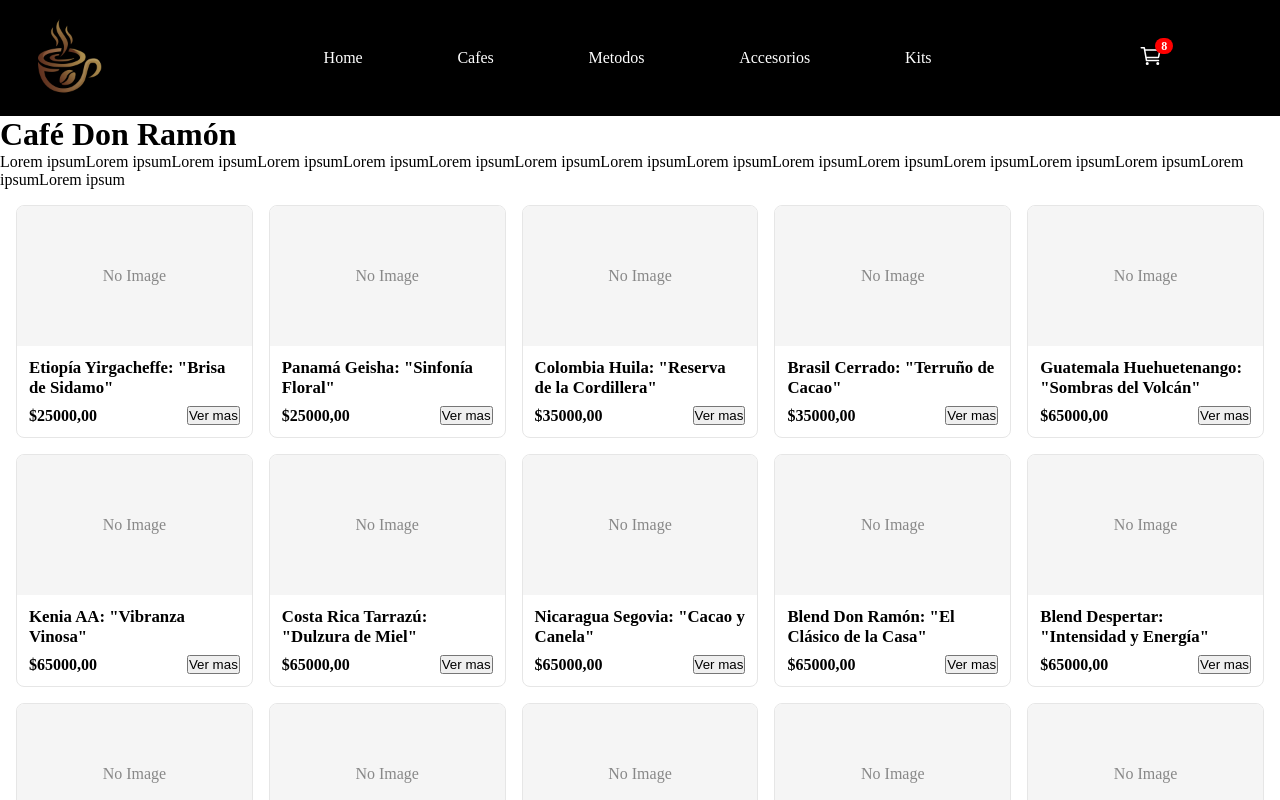
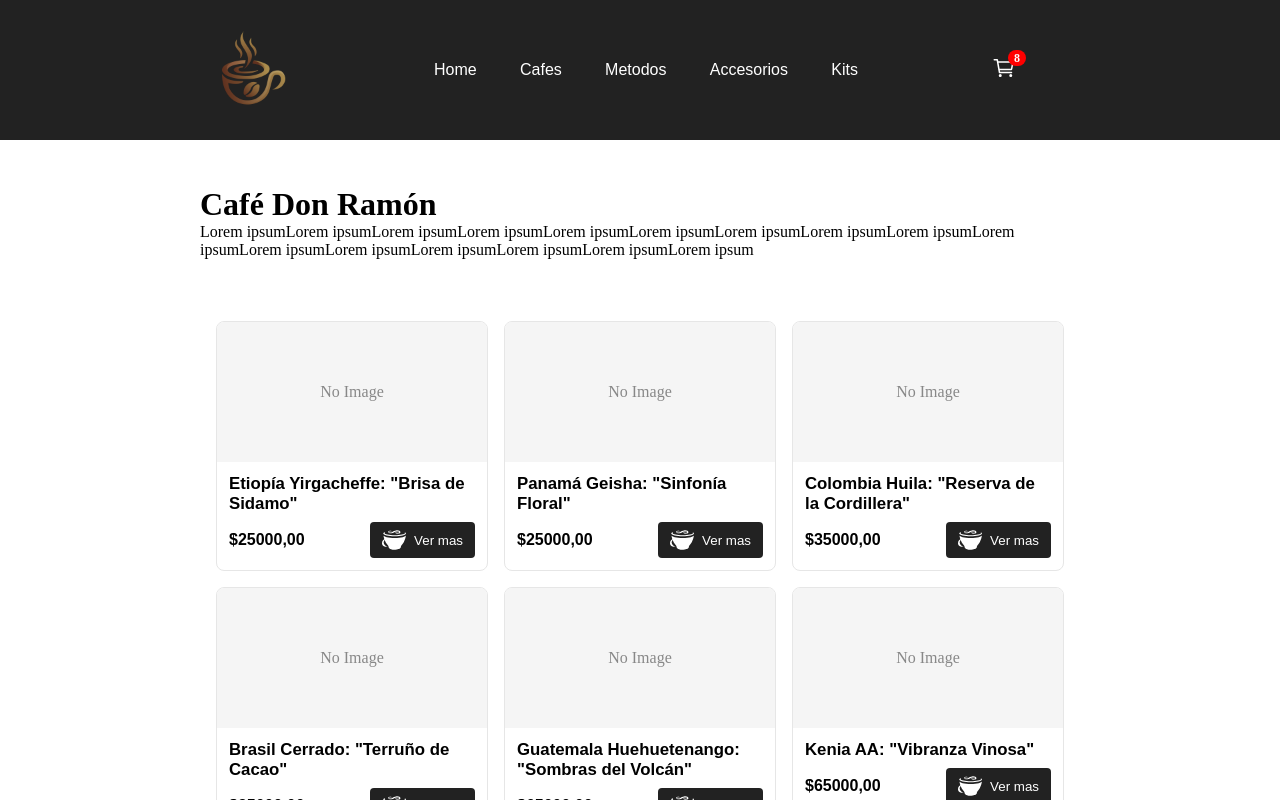
Before and after one commit to iTzTomitox/ProjCafeteria-ReactApp, a React (Vite) app: page / in a window 1280 px wide. Shown: the top 800 px of the page. Built offline with nearby package versions, Linux system fonts and the light colour scheme.

Commit message:
Hero Section CSS, Tipografia, Margenes

```diff
--- a/src/App.css
+++ b/src/App.css
@@ -1,30 +1,4 @@
-.nav-container {
-  background-color: black;
-  padding: 2rem;
-  display: flex;
-  justify-content: space-between;
-  align-items: center;
 
-  a {
-    color: white;
-    text-decoration: none;
-    font-family:"Montserrat";
-    }
-
-}
-
-.nav-cart{
-  display: flex;
-  align-items: center;
-  width: 10%;
-}
-
-.nav-secciones{
-  display: flex;
-  justify-content: space-between;
-  align-items: center;
-  width: 50%;
-}
 
 .cart{
   color: white;
@@ -34,3 +8,9 @@
   width: 24px;
   height: 24px;
 }
+
+.app-container {
+  display: flex;
+  flex-direction: column;
+  padding: 0px 200px;
+}
--- a/src/App.jsx
+++ b/src/App.jsx
@@ -12,6 +12,7 @@
   return (
     <>
       <NavBar />
+      <div className="app-container">
       <HeroSectionHomePage />
       <Routes>
         <Route path="/" element={<ItemListContainer/>} />
@@ -22,6 +23,7 @@
         <Route path="/kits" element={<div style={{padding:16}}><h2>Kits</h2></div>} />
         <Route path="*" element={<NotFound/>} />
       </Routes>
+      </div>
       <Footer/>
     </>
   )
--- /dev/null
+++ b/src/assets/css/HeroSection.css
@@ -0,0 +1,5 @@
+.hero-section {
+    display: flex;
+    flex-direction: column;
+    padding: 46px 0;
+}
--- a/src/assets/css/Item.css
+++ b/src/assets/css/Item.css
@@ -43,6 +43,7 @@
 .item-title{
   margin:0;
   font-size:1.05rem;
+  font-family: Poppins, sans-serif ;
 }
 
 
@@ -52,3 +53,20 @@
   align-items:center;
   font-weight:600;
 }
+
+.item-button{
+  background-color:#222;
+  color:#fff;
+  border:none;
+  padding:6px 12px;
+  border-radius:4px;
+  cursor:pointer;
+  transition:background-color 0.3s ease;
+  display: flex;
+  align-items: center;
+  gap:8px;
+}
+
+.item-price {
+    font-family: poppins, sans-serif;
+}
--- a/src/assets/css/NavBar.css
+++ b/src/assets/css/NavBar.css
@@ -1,13 +1,18 @@
 .logo {
     width: 100px;
     height: 100px;
+}
+
+nav {
+    background-color: #222;
+    color: #fff;
+    padding: 20px 200px;
 }
 
 .nav-container{
     display:flex;
     align-items:center;
     justify-content:space-between;
-    padding:8px 16px;
 }
 
 .nav-secciones{
@@ -43,6 +48,7 @@
     padding:8px 12px;
     color:#222;
     text-decoration:none;
+    background-color: #000000;
 }
 
 .dropdown-content a:hover{
@@ -70,3 +76,29 @@
     font-weight: 700;
     line-height: 1;
 }
+
+.nav-container {
+  display: flex;
+  justify-content: space-between;
+  align-items: center;
+
+  a {
+    color: white;
+    text-decoration: none;
+    font-family:"Poppins", sans-serif;
+    }
+
+}
+
+.nav-cart{
+  display: flex;
+  align-items: center;
+  width: 10%;
+}
+
+.nav-secciones{
+  display: flex;
+  justify-content: space-between;
+  align-items: center;
+  width: 50%;
+}
--- a/src/components/HeroSectionHomePage.jsx
+++ b/src/components/HeroSectionHomePage.jsx
@@ -1,4 +1,5 @@
 import react from 'react'
+import '../assets/css/HeroSection.css'
 
 const HeroSectionHomePage = () => {
     return(
--- a/src/components/Item.jsx
+++ b/src/components/Item.jsx
@@ -1,5 +1,7 @@
 import React from "react";
 import { Link } from "react-router-dom";
+import { SiCoffeescript } from "react-icons/si";
+
 
 const Item = ({prod}) => {
     const { name, descripcion, price, stock, img } = prod;
@@ -13,7 +15,9 @@
                   <h3 className="item-title">{name}</h3>
                   <div className="item-meta">
                       <span className="item-price">${price},00</span>
-                      <button>Ver mas</button>
+
+                      <button className="item-button"><SiCoffeescript />Ver mas</button>
+
                   </div>
               </div>
             </Link>
--- a/src/components/NavBar.jsx
+++ b/src/components/NavBar.jsx
@@ -2,6 +2,9 @@
 import CartWidget from './CartWidget.jsx';
 import '../assets/css/NavBar.css';
 import { Link } from 'react-router-dom';
+import { GiCoffeeBeans } from "react-icons/gi";
+import { GiCoffeePot } from "react-icons/gi";
+import { SiBuymeacoffee } from "react-icons/si";
 
 const NavBar = () => {
     return (
@@ -12,9 +15,9 @@
                         <div className="dropdown">
                             <Link to="/category/Capsula">Cafes</Link>
                             <div className="dropdown-content">
-                                <Link to="/category/Granos">Granos</Link>
-                                <Link to="/category/Molido">Molido</Link>
-                                <Link to="/category/Capsula">Capsulas</Link>
+                                <Link to="/category/Granos"><GiCoffeeBeans />Granos</Link>
+                                <Link to="/category/Molido"><GiCoffeePot />Molido</Link>
+                                <Link to="/category/Capsula"><SiBuymeacoffee />Capsulas</Link>
                             </div>
                         </div>
                         <Link to="/metodos">Metodos</Link>
```
